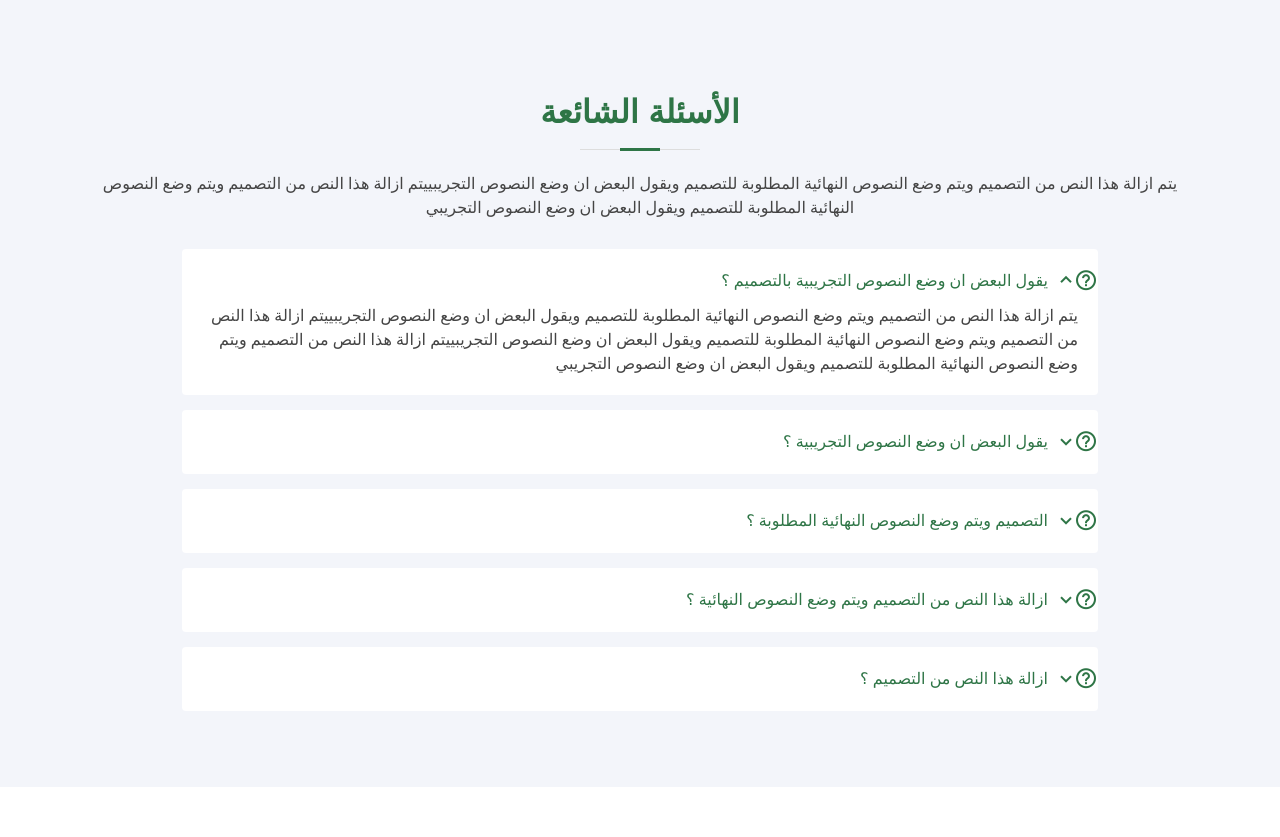
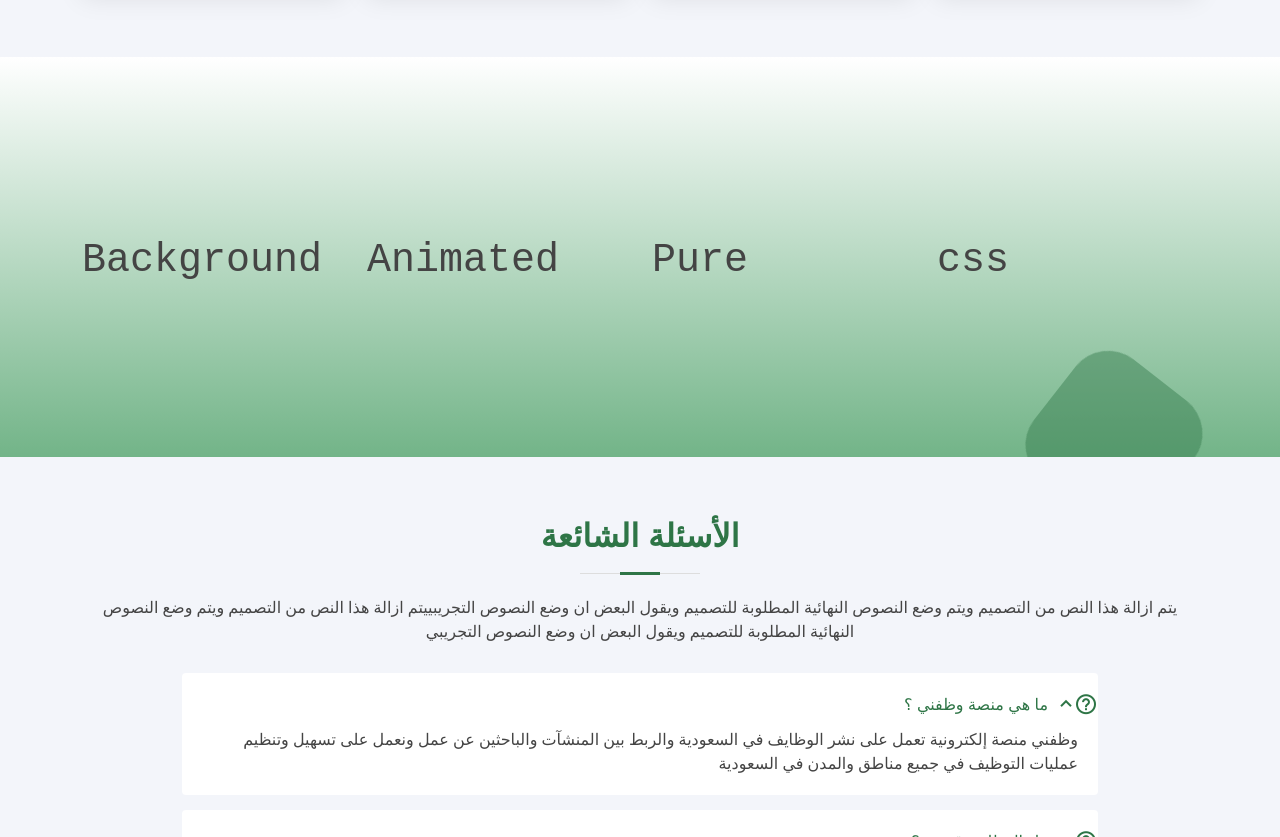
Before and after one commit to khld-musa/wadhfny-html-css-js, a plain HTML site: page index.html in a window 1280 px wide. Shown: the part 1515-2352 px from the top of the page. Drawn offline with nearby package versions, Linux system fonts and the light colour scheme; no server answers; a web font is replaced by a local one.

Commit message:
adding moving background

```diff
--- a/assets/css/style.css
+++ b/assets/css/style.css
@@ -363,7 +363,7 @@ h6 {
 #hero {
   width: 100%;
   height: 80vh;
-  background: #fff;
+  background: linear-gradient(#fff, rgba(40, 90, 57, 0.9)), fixed center center;
 }
 
 #hero .container {
@@ -380,7 +380,7 @@ h6 {
 }
 
 #hero h2 {
-  color:#70a080;
+  color:#fff;
   margin-bottom: 50px;
   font-size: 24px;
 }
@@ -444,10 +444,6 @@ margin-left: 10px;
   #hero .hero-img {
     text-align: center;
   }
-
-  #hero .hero-img img {
-    width: 50%;
-  }
 }
 
 @media (max-width: 768px) {
@@ -463,7 +459,7 @@ margin-left: 10px;
   }
 
   #hero .hero-img img {
-    width: 70%;
+    width: 50%;
   }
 }
 
@@ -626,57 +622,154 @@ section {
   color: #70a080;
 }
 
-/*--------------------------------------------------------------
-# Cta
---------------------------------------------------------------*/
-.cta {
-  background: linear-gradient(rgba(40, 58, 90, 0.9), rgba(40, 58, 90, 0.9)), url("../img/cta-bg.jpg") fixed center center;
-  background-size: cover;
-  padding: 120px 0;
+
+
+
+.context {
+    width: 100%;
+    position: absolute;
+justify-content: center;
+align-items: center;
+padding-top: 15vh
+
 }
 
-.cta h3 {
-  color: #fff;
-  font-size: 28px;
-  font-weight: 700;
+
+
+.area{
+    background: linear-gradient(#fff, rgba(99, 172, 123, 0.9));
+    background: -webkit-linear-gradient(to left, #2e7546d8, #fff);
+    width: 100%;
+    height: 50vh;
+    text-align: center;
+
+
 }
 
-.cta p {
-  color: #fff;
+.circles{
+    position: absolute;
+    top: 0;
+    left: 0;
+    width: 100%;
+    height: 100vh;
+    overflow: hidden;
 }
 
-.cta .cta-btn {
-  font-family: "Jost", sans-serif;
-  font-weight: 500;
-  font-size: 16px;
-  letter-spacing: 1px;
-  display: inline-block;
-  padding: 12px 40px;
-  border-radius: 50px;
-  transition: 0.5s;
-  margin: 10px;
-  border: 2px solid #fff;
-  color: #fff;
+.circles li{
+    position: absolute;
+    display: block;
+    list-style: none;
+    width: 20px;
+    height: 20px;
+    background: #2e7546;
+    animation: animate 25s linear infinite;
+    bottom: -150px;
+
 }
 
-.cta .cta-btn:hover {
-  background: #2e7546;
-  border: 2px solid #2e7546;
+.circles li:nth-child(1){
+    left: 25%;
+    width: 80px;
+    height: 80px;
+    animation-delay: 0s;
 }
 
-@media (max-width: 1024px) {
-  .cta {
-    background-attachment: scroll;
-  }
+
+.circles li:nth-child(2){
+    left: 10%;
+    width: 20px;
+    height: 20px;
+    animation-delay: 2s;
+    animation-duration: 12s;
 }
 
-@media (min-width: 769px) {
-  .cta .cta-btn-container {
-    display: flex;
-    align-items: center;
-    justify-content: flex-end;
-  }
+.circles li:nth-child(3){
+    left: 70%;
+    width: 20px;
+    height: 20px;
+    animation-delay: 4s;
 }
+
+.circles li:nth-child(4){
+    left: 40%;
+    width: 60px;
+    height: 60px;
+    animation-delay: 0s;
+    animation-duration: 18s;
+}
+
+.circles li:nth-child(5){
+    left: 65%;
+    width: 20px;
+    height: 20px;
+    animation-delay: 0s;
+}
+
+.circles li:nth-child(6){
+    left: 75%;
+    width: 110px;
+    height: 110px;
+    animation-delay: 3s;
+}
+
+.circles li:nth-child(7){
+    left: 35%;
+    width: 150px;
+    height: 150px;
+    animation-delay: 7s;
+}
+
+.circles li:nth-child(8){
+    left: 50%;
+    width: 25px;
+    height: 25px;
+    animation-delay: 15s;
+    animation-duration: 45s;
+}
+
+.circles li:nth-child(9){
+    left: 20%;
+    width: 15px;
+    height: 15px;
+    animation-delay: 2s;
+    animation-duration: 35s;
+}
+
+.circles li:nth-child(10){
+    left: 85%;
+    width: 150px;
+    height: 150px;
+    animation-delay: 0s;
+    animation-duration: 11s;
+}
+
+@media (max-width: 768px) {
+  .context {
+
+padding-top: 5vh;
+    margin-left: 30%;
+
+}
+
+}
+
+
+@keyframes animate {
+
+    0%{
+        transform: translateY(0) rotate(0deg);
+        opacity: 1;
+        border-radius: 0;
+    }
+
+    100%{
+        transform: translateY(-1000px) rotate(720deg);
+        opacity: 0;
+        border-radius: 50%;
+    }
+
+}
+
 
 /*--------------------------------------------------------------
 # Frequently Asked Questions
--- a/index.html
+++ b/index.html
@@ -14,8 +14,9 @@
   <link href="assets/img/apple-touch-icon.png" rel="apple-touch-icon">
 
   <!-- Google Fonts -->
-  <link
-    href="https://fonts.googleapis.com/css?family=Open+Sans:300,300i,400,400i,600,600i,700,700i|Jost:300,300i,400,400i,500,500i,600,600i,700,700i|Poppins:300,300i,400,400i,500,500i,600,600i,700,700i"
+  <link rel="preconnect" href="https://fonts.googleapis.com">
+  <link rel="preconnect" href="https://fonts.gstatic.com" crossorigin>
+  <link href="https://fonts.googleapis.com/css2?family=Cairo+Play:wght@200;300&family=Lemonada:wght@300&display=swap"
     rel="stylesheet">
 
   <!-- Vendor CSS Files -->
@@ -23,14 +24,11 @@
   <link href="assets/vendor/bootstrap/css/bootstrap.min.css" rel="stylesheet">
   <link href="assets/vendor/bootstrap-icons/bootstrap-icons.css" rel="stylesheet">
   <link href="assets/vendor/boxicons/css/boxicons.min.css" rel="stylesheet">
-  <link href="assets/vendor/glightbox/css/glightbox.min.css" rel="stylesheet">
+  <link href="assets/vendor/glightbox/css/glightbox.min.css" rel="stylesheet">/
   <link href="assets/vendor/remixicon/remixicon.css" rel="stylesheet">
   <link href="assets/vendor/swiper/swiper-bundle.min.css" rel="stylesheet">
-  <link
-  rel="stylesheet"
-  type="text/css"
-  href="https://stackpath.bootstrapcdn.com/font-awesome/4.7.0/css/font-awesome.min.css"
-/>
+  <link rel="stylesheet" type="text/css"
+    href="https://stackpath.bootstrapcdn.com/font-awesome/4.7.0/css/font-awesome.min.css" />
 
   <!-- Template Main CSS File -->
   <link href="assets/css/style.css" rel="stylesheet">
@@ -72,11 +70,11 @@
 
     <div class="container">
       <div class="row">
-        <div class="col-lg-6 d-flex flex-column justify-content-center pt-4 pt-lg-0 order-2 order-lg-2"
-          data-aos="" data-aos-delay="200">
+        <div class="col-lg-6 d-flex flex-column justify-content-center pt-4 pt-lg-0 order-2 order-lg-2" data-aos=""
+          data-aos-delay="200">
           <h1>وظفني</h1>
           <h2>
-            وظفني منصة إلكترونية تعمل على نشر الوظايف في السعودية والربط بين المنشآت والباحثين عن عمل ونعمل على تسهيل وتنظيم عمليات التوظيف في جميع مناطق والمدن في السعودية<br />يرجى تحديد هويتك, هل انت؟</h2>
+            يرجى تحديد هويتك, هل انت؟</h2>
           <div class="d-flex justify-content-center justify-content-lg-end">
             <a href="#" class="btn-get-started scrollto">منشأة ؟</a>
             <a href="#" class="btn-get-started scrollto">تبحث عن وظيفة ؟</a>
@@ -85,7 +83,8 @@
         </div>
         <div class="col-lg-6 order-1 order-lg-1 hero-img" data-aos="zoom-in" data-aos-delay="200">
 
-          <lottie-player src="https://assets1.lottiefiles.com/packages/lf20_ofa3xwo7.json"  background="transparent"  speed="2"  style="width: 100; height: 100;"  loop  autoplay></lottie-player>
+          <lottie-player src="https://assets1.lottiefiles.com/packages/lf20_ofa3xwo7.json" background="transparent"
+            speed="2" style="width: 100; height: 100;" loop autoplay></lottie-player>
         </div>
       </div>
     </div>
@@ -167,8 +166,7 @@
             </div>
           </div>
 
-          <div class="col-xl-3 col-md-6 d-flex align-items-stretch mt-4 mt-md-0" data-aos=""
-            data-aos-delay="200">
+          <div class="col-xl-3 col-md-6 d-flex align-items-stretch mt-4 mt-md-0" data-aos="" data-aos-delay="200">
             <div class="icon-box">
               <div class="icon"><i class="bx bx-file"></i></div>
               <h4><a href=""> وضع النصوص</a></h4>
@@ -177,8 +175,7 @@
             </div>
           </div>
 
-          <div class="col-xl-3 col-md-6 d-flex align-items-stretch mt-4 mt-xl-0" data-aos=""
-            data-aos-delay="300">
+          <div class="col-xl-3 col-md-6 d-flex align-items-stretch mt-4 mt-xl-0" data-aos="" data-aos-delay="300">
             <div class="icon-box">
               <div class="icon"><i class="bx bx-tachometer"></i></div>
               <h4><a href=""> المطلوبة للتصميم</a></h4>
@@ -186,8 +183,7 @@
             </div>
           </div>
 
-          <div class="col-xl-3 col-md-6 d-flex align-items-stretch mt-4 mt-xl-0" data-aos=""
-            data-aos-delay="400">
+          <div class="col-xl-3 col-md-6 d-flex align-items-stretch mt-4 mt-xl-0" data-aos="" data-aos-delay="400">
             <div class="icon-box">
               <div class="icon"><i class="bx bx-layer"></i></div>
               <h4><a href="">النصوص النهائية</a></h4>
@@ -201,6 +197,39 @@
       </div>
     </section><!-- End Services Section -->
 
+
+    <!-- ======= Cta Section ======= -->
+    <section id="cta" class="area">
+      <div class="container" data-aos="zoom-in">
+
+        <div class="row">
+          <div class="col-lg-9 text-center text-lg-start ">
+            <div class="context row">
+              <h1 class="col-xl-3 col-md-6 d-flex align-items-stretch"> Background</h1>
+              <h1 class="col-xl-3 col-md-6 d-flex align-items-stretch">Animated</h1>
+              <h1 class="col-xl-3 col-md-6 d-flex align-items-stretch">Pure </h1>
+              <h1 class="col-xl-3 col-md-6 d-flex align-items-stretch">css</h1>
+            </div>
+
+              <ul class="circles ">
+                <li></li>
+                <li></li>
+                <li></li>
+                <li></li>
+                <li></li>
+                <li></li>
+                <li></li>
+                <li></li>
+                <li></li>
+                <li></li>
+              </ul>
+
+
+          </div>
+        </div>
+
+      </div>
+    </section><!-- End Cta Section -->
 
 
 
@@ -219,68 +248,71 @@
           <ul>
             <li data-aos="" data-aos-delay="100">
               <i class="bx bx-help-circle icon-help"></i> <a data-bs-toggle="collapse" class="collapse"
-                data-bs-target="#faq-list-1">يقول البعض ان وضع النصوص التجريبية بالتصميم ؟ <i
-                  class="bx bx-chevron-down icon-show"></i><i class="bx bx-chevron-up icon-close"></i></a>
+                data-bs-target="#faq-list-1"> ما هي منصة وظفني ؟<i class="bx bx-chevron-down icon-show"></i><i
+                  class="bx bx-chevron-up icon-close"></i></a>
               <div id="faq-list-1" class="collapse show" data-bs-parent=".faq-list">
                 <p>
-                  يتم ازالة هذا النص من التصميم ويتم وضع النصوص النهائية المطلوبة للتصميم ويقول البعض ان وضع النصوص
-                  التجريبييتم ازالة هذا النص من التصميم ويتم وضع النصوص النهائية المطلوبة للتصميم ويقول البعض ان وضع
-                  النصوص التجريبييتم ازالة هذا النص من التصميم ويتم وضع النصوص النهائية المطلوبة للتصميم ويقول البعض ان
-                  وضع النصوص التجريبي
+                  وظفني منصة إلكترونية تعمل على نشر الوظايف في السعودية والربط بين المنشآت والباحثين عن عمل ونعمل على
+                  تسهيل وتنظيم عمليات التوظيف في جميع مناطق والمدن في السعودية
                 </p>
               </div>
             </li>
 
             <li data-aos="" data-aos-delay="200">
               <i class="bx bx-help-circle icon-help"></i> <a data-bs-toggle="collapse" data-bs-target="#faq-list-2"
-                class="collapsed">يقول البعض ان وضع النصوص التجريبية ؟<i
-                  class="bx bx-chevron-down icon-show"></i><i class="bx bx-chevron-up icon-close"></i></a>
+                class="collapsed">هل الوظائف قديمة ؟<i class="bx bx-chevron-down icon-show"></i><i
+                  class="bx bx-chevron-up icon-close"></i></a>
               <div id="faq-list-2" class="collapse" data-bs-parent=".faq-list">
                 <p>
-                  يتم ازالة هذا النص من التصميم ويتم وضع النصوص النهائية المطلوبة للتصميم ويقول البعض ان وضع النصوص
-                  التجريبييتم ازالة هذا النص من التصميم ويتم وضع النصوص النهائية المطلوبة للتصميم ويقول البعض ان وضع
-                  النصوص التجريبي
+                  لا , لأن جميع الوظائف الموجودة في المنصة محدثه خلال اخر 30 يوم وأي إعلان وظيفي لا يتم تحديثه كل 30 يوم
+                  يتم إخفائه عن طريق المنصة تلقائيًا
                 </p>
               </div>
             </li>
 
             <li data-aos="" data-aos-delay="300">
               <i class="bx bx-help-circle icon-help"></i> <a data-bs-toggle="collapse" data-bs-target="#faq-list-3"
-                class="collapsed">التصميم ويتم وضع النصوص النهائية المطلوبة  ؟<i
+                class="collapsed">كم متابعينكم في مواقع التواصل الإجتماعي ؟<i
                   class="bx bx-chevron-down icon-show"></i><i class="bx bx-chevron-up icon-close"></i></a>
               <div id="faq-list-3" class="collapse" data-bs-parent=".faq-list">
                 <p>
-                  يتم ازالة هذا النص من التصميم ويتم وضع النصوص النهائية المطلوبة للتصميم ويقول البعض ان وضع النصوص
-                  التجريبييتم ازالة هذا النص من التصميم ويتم وضع النصوص النهائية المطلوبة للتصميم ويقول البعض ان وضع
-                  النصوص التجريبييتم ازالة هذا النص من التصميم ويتم وضع النصوص النهائية المطلوبة للتصميم ويقول البعض ان
-                  وضع النصوص التجريبييتم ازالة هذا النص من التصميم ويتم وضع النصوص النهائية المطلوبة للتصميم ويقول البعض
-                  ان وضع النصوص التجريبي
+                  مجموع عدد متابعيننا في مختلف المواقع هو 50,000 متابع
                 </p>
               </div>
             </li>
 
             <li data-aos="" data-aos-delay="400">
               <i class="bx bx-help-circle icon-help"></i> <a data-bs-toggle="collapse" data-bs-target="#faq-list-4"
-                class="collapsed"> ازالة هذا النص من التصميم ويتم وضع النصوص النهائية ؟ <i
-                  class="bx bx-chevron-down icon-show"></i><i class="bx bx-chevron-up icon-close"></i></a>
+                class="collapsed"> هل المنصة مجانية ؟<i class="bx bx-chevron-down icon-show"></i><i
+                  class="bx bx-chevron-up icon-close"></i></a>
               <div id="faq-list-4" class="collapse" data-bs-parent=".faq-list">
                 <p>
-                  يتم ازالة هذا النص من التصميم ويتم وضع النصوص النهائية المطلوبة للتصميم ويقول البعض ان وضع النصوص
-                  التجريبييتم ازالة هذا النص من التصميم ويتم وضع النصوص النهائية المطلوبة للتصميم ويقول البعض ان وضع
-                  النصوص التجريبييتم ازالة هذا النص من التصميم ويتم وضع النصوص النهائية المطلوبة للتصميم ويقول البعض ان
-                  وضع النصوص التجريبي
+                  نعم , المنصة مجانية بالكامل للمنشآت وللباحثين عن عمل
                 </p>
               </div>
             </li>
 
             <li data-aos="" data-aos-delay="500">
               <i class="bx bx-help-circle icon-help"></i> <a data-bs-toggle="collapse" data-bs-target="#faq-list-5"
-                class="collapsed"> ازالة هذا النص من التصميم ؟ <i class="bx bx-chevron-down icon-show"></i><i class="bx bx-chevron-up icon-close"></i></a>
+                class="collapsed"> كيف أقدر أنشر إعلاني الوظيفي ؟<i class="bx bx-chevron-down icon-show"></i><i
+                  class="bx bx-chevron-up icon-close"></i></a>
               <div id="faq-list-5" class="collapse" data-bs-parent=".faq-list">
                 <p>
-                  يتم ازالة هذا النص من التصميم ويتم وضع النصوص النهائية المطلوبة للتصميم ويقول البعض ان وضع النصوص
-                  التجريبييتم ازالة هذا النص من التصميم ويتم وضع النصوص النهائية المطلوبة للتصميم ويقول البعض ان وضع
-                  النصوص التجريبي
+
+                  أولا أنشئ حسابك كمنشأة ومن ثم أنشر إعلانك الوظيفي وسيكون متوفر في المنصة مباشرة
+                </p>
+              </div>
+            </li>
+
+
+            <li data-aos="" data-aos-delay="500">
+              <i class="bx bx-help-circle icon-help"></i> <a data-bs-toggle="collapse" data-bs-target="#faq-list-5"
+                class="collapsed"> كيف أستطيع التواصل معكم ؟<i class="bx bx-chevron-down icon-show"></i><i
+                  class="bx bx-chevron-up icon-close"></i></a>
+              <div id="faq-list-5" class="collapse" data-bs-parent=".faq-list">
+                <p>
+
+                  عن طريقة صفحة "أتصل بنا"
                 </p>
               </div>
             </li>
@@ -335,7 +367,7 @@
               <br>
               <a href="#"> الباحثون عن وظائف</a> <i class="bx bx-chevron-left"></i>
               <br>
-                <a href="#">السياسات و الخصوصية</a><i class="bx bx-chevron-left"></i>
+              <a href="#">الشروط والاحكام</a><i class="bx bx-chevron-left"></i>
             </ul>
           </div>
 
```
Also changed, not shown: assets/img/cta-bg.jpg, assets/scss/Readme.txt (deleted). Lines whose indentation alone changed are shown as unchanged.
